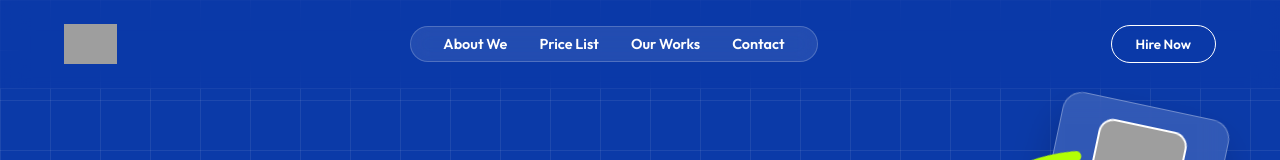
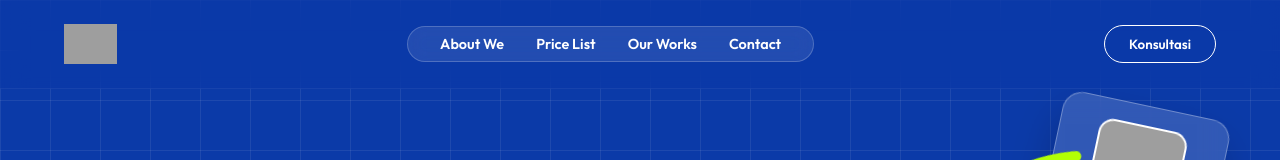
Before and after one commit to thetumpuls/WeAreTumpuls, a React (Vite) app: page /work.html/1 in a window 1280 px wide. Shown: the top 160 px of the page. Built offline with nearby package versions, Linux system fonts and the light colour scheme; grey boxes are pictures that could not be loaded.

Commit message:
Update Navbar: change Hire Now to Konsultasi with WA text

```diff
--- a/src/components/Navbar.jsx
+++ b/src/components/Navbar.jsx
@@ -29,7 +29,10 @@ const Navbar = () => {
         <NavLink to="/contact.html" className={({ isActive }) => (isActive ? 'active' : '')}>Contact</NavLink>
       </div>
       <div className="nav-actions" style={{ display: 'flex', alignItems: 'center', gap: '1rem' }}>
-          <button className="btn-connect desktop-btn" onClick={() => window.open('https://wa.me/6285869557636', '_blank')}>Hire Now</button>
+          <button className="btn-connect desktop-btn" onClick={() => {
+              const text = `Halo The Tumpul's, saya tertarik untuk konsultasi layanan. Boleh minta info lebih lanjut?`;
+              window.open(`https://wa.me/6285869557636?text=${encodeURIComponent(text)}`, '_blank');
+          }}>Konsultasi</button>
 
           <button className="mobile-menu-btn" onClick={toggleMobileMenu}>
             <svg width="28" height="28" viewBox="0 0 24 24" fill="none" stroke="currentColor" strokeWidth="2" strokeLinecap="round" strokeLinejoin="round">
@@ -55,7 +58,10 @@ const Navbar = () => {
             <NavLink to="/price-list.html">Price List</NavLink>
             <NavLink to="/work.html">Our Works</NavLink>
             <NavLink to="/contact.html">Contact</NavLink>
-            <button className="btn-connect" onClick={() => window.open('https://wa.me/6285869557636', '_blank')} style={{ marginTop: '2rem' }}>Hire Now</button>
+            <button className="btn-connect" onClick={() => {
+                const text = `Halo The Tumpul's, saya tertarik untuk konsultasi layanan. Boleh minta info lebih lanjut?`;
+                window.open(`https://wa.me/6285869557636?text=${encodeURIComponent(text)}`, '_blank');
+            }} style={{ marginTop: '2rem' }}>Konsultasi</button>
         </div>
     </div>
     </>
```
